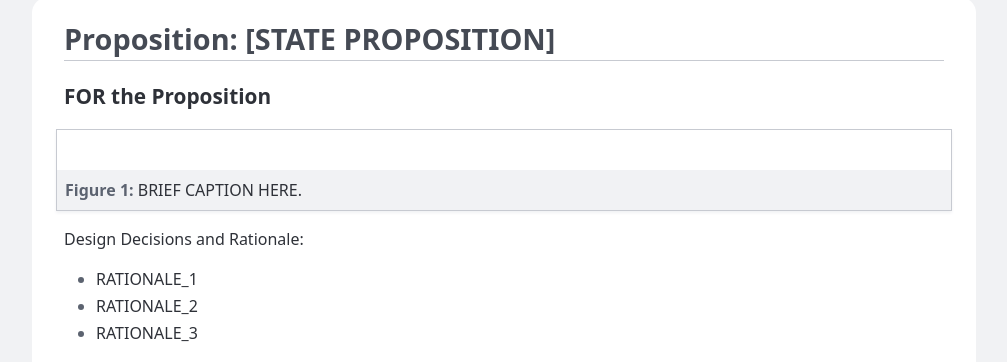
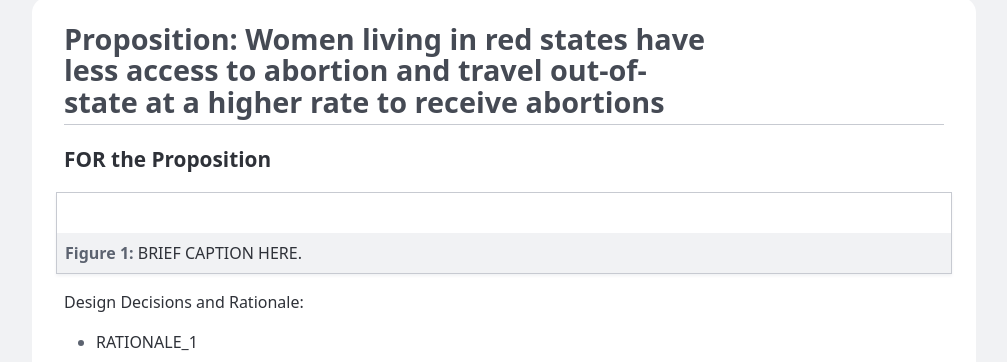
Before and after one commit to m1chun/dsc106-project2, a plain HTML site: page project2_report.html in a window 1280 px wide. Shown: the part 362-724 px from the top of the page, without its empty margins (136-1143 px from the left). Drawn offline with Linux system fonts and the light colour scheme.

Commit message:
Update project2_report.html

```diff
--- a/project2_report.html
+++ b/project2_report.html
@@ -152,7 +152,7 @@
     </header>
 
     <main>
-      <h2>Proposition: [STATE PROPOSITION]</h2>
+      <h2>Proposition: Women living in red states have less access to abortion and travel out-of-state at a higher rate to receive abortions</h2>
 
       <section>
         <h3>FOR the Proposition</h3>
```
